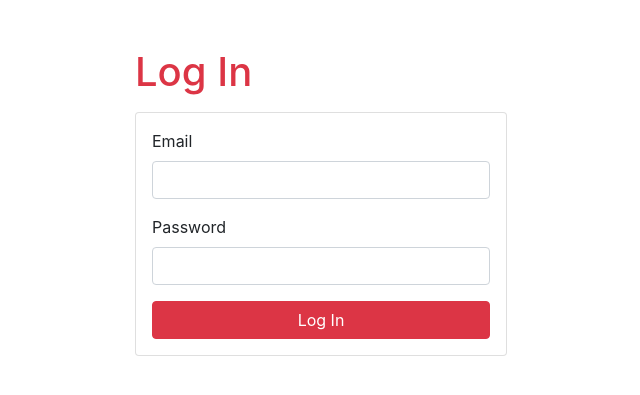
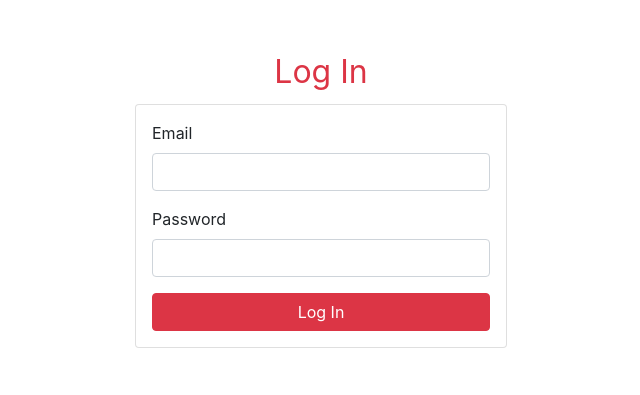
Before and after one commit to bhushan-mohanraj/lawrenceville-math, a Flask app: page /users/login/ in a window 1280 px wide. Shown: the top 395 px of the page, without its empty margins (319-959 px from the left). Run offline with Flask 2, Linux system fonts and the light colour scheme; some libraries are stand-ins or nearby versions; some web fonts are replaced.

Commit message:
Change login page styling

```diff
--- a/app/templates/users/login.html
+++ b/app/templates/users/login.html
@@ -8,8 +8,8 @@
 
 <div class="container mt-5">
     <div class="rows">
-        <div class="col-12 col-sm-8 offset-sm-2 col-md-4 offset-md-4">
-            <h1 class="text-danger mb-3" >Log In</h1>
+        <div class="col-sm-8 offset-sm-2 col-md-6 offset-md-3 col-xl-4 offset-xl-4">
+            <div class="text-danger text-center fs-2 mb-2">Log In</div>
 
             <div class="card">
                 <div class="card-body">
```
